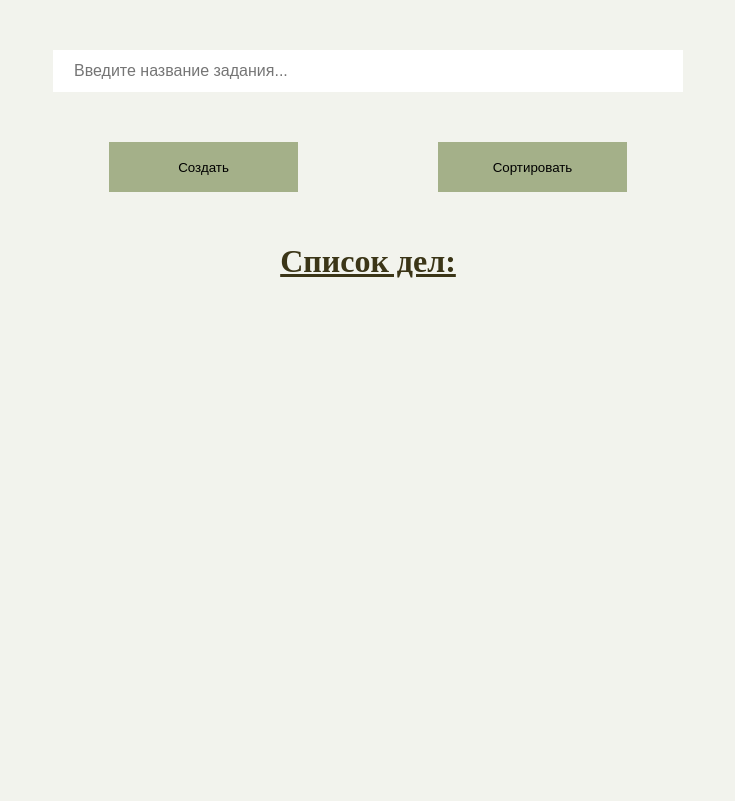
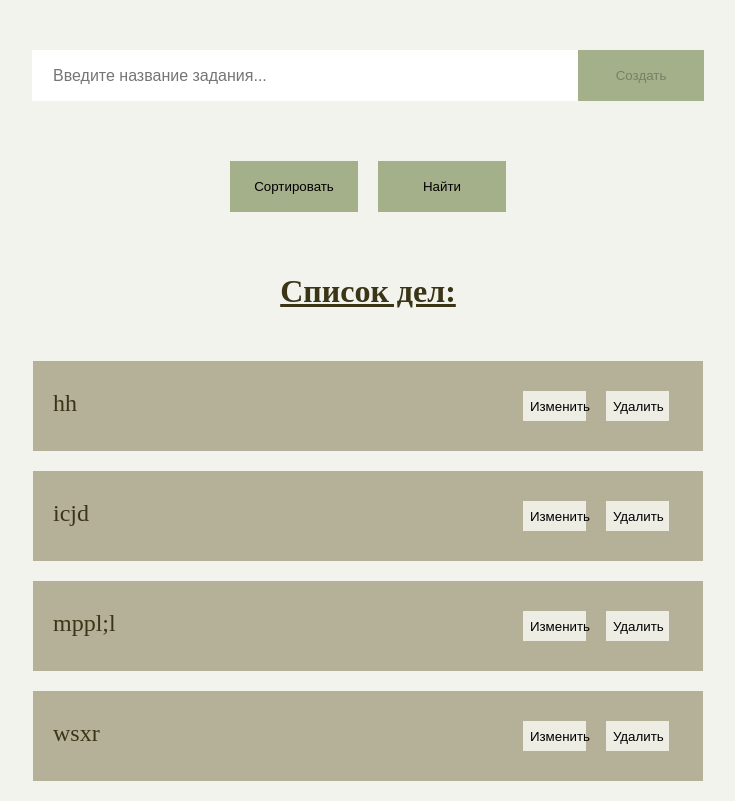
Before and after one commit to EvgeniyaKaz/todo-list, a React (Create React App) app: page / in a window 1280 px wide. Shown: the whole page, without its empty margins (272-1007 px from the left). Built offline with nearby package versions, Linux system fonts and the light colour scheme; data requests are answered from the project's data file.

Commit message:
add project

```diff
--- a/src/App.js
+++ b/src/App.js
@@ -1,64 +1,95 @@
 import styles from "./App.module.css";
 import { useEffect, useState } from "react";
-import { BlockButtons, TodoList } from "./components";
+import { Form, TodosList } from "./components";
 
 function App() {
-	const [todo, setTodo] = useState([]);
+	const [todos, setTodos] = useState([]);
 	const [isLoading, setIsLoading] = useState(false);
 	const [refreshTodoFlag, setRefreshTodoFlag] = useState(false);
-	const [isDeleting, setIsDeleting] = useState(false);
 	const [inputValue, setInputValue] = useState("");
+	const [isValid, setIsValid] = useState(true);
+	const [isSorted, setIsSorted] = useState(false);
+	const [searchPhrase, setSearchPhrase] = useState(false);
 
-	const refreshTodo = () => setRefreshTodoFlag(!refreshTodoFlag);
+	const refreshTodos = () => setRefreshTodoFlag(!refreshTodoFlag);
+
+	const searchTask = todos.filter((task) => {
+		return task.title.toLowerCase().includes(inputValue.toLowerCase());
+	});
 
 	useEffect(() => {
 		setIsLoading(true);
 
 		fetch("http://localhost:3005/todos")
 			.then((loadedData) => loadedData.json())
-			.then((loadedTodo) => {
-				setTodo(loadedTodo);
+			.then((loadedTodos) => {
+				setTodos(loadedTodos);
 			})
 			.catch((error) => {
 				console.log(error);
 			})
 			.finally(() => setIsLoading(false));
-	}, [refreshTodoFlag, isDeleting]);
 
-	const searchTask = todo.filter((task) => {
-		return task.title.toLowerCase().includes(inputValue.toLowerCase());
-	});
+		if (inputValue.length > 3 && inputValue !== "") {
+			return setIsValid(false);
+		} else {
+			return setIsValid(true);
+		}
+	}, [refreshTodoFlag, isValid, inputValue]);
+
+	const addTask = (event) => {
+		event.preventDefault();
+
+		fetch("http://localhost:3005/todos", {
+			method: "POST",
+			headers: { "Content-Type": "application/json;charset=utf-8" },
+			body: JSON.stringify({
+				title: inputValue,
+				status: false,
+			}),
+		})
+			.then(() => refreshTodos())
+			.finally(() => setInputValue(""));
+	};
+
+	const sortTask = () => {
+		setIsSorted(!isSorted);
+
+		const newTodo = [...todos];
+
+		const sortArray = newTodo.sort((a, b) => (a.title > b.title ? 1 : -1));
+
+		if (isSorted) {
+			setTodos(sortArray);
+		}
+	};
+
+	const searchText = () => {
+		setSearchPhrase(!searchPhrase);
+
+		setTodos(searchTask);
+	};
 
 	return (
 		<>
 			<div className={styles.container}>
 				<header>
-					<form className={styles["container_form"]}>
-						<input
-							className={styles["container_form_input"]}
-							type="search"
-							placeholder="Введите название задания..."
-							value={inputValue}
-							onChange={({ target }) =>
-								setInputValue(target.value)
-							}
-						/>
-					</form>
-					<BlockButtons
-						todo={todo}
-						setTodo={setTodo}
+					<Form
+						addTask={addTask}
 						inputValue={inputValue}
 						setInputValue={setInputValue}
-						refreshTodo={refreshTodo}
+						isValid={isValid}
 					/>
 				</header>
 				<main>
-					<TodoList
-						todo={todo}
+					<TodosList
+						todos={todos}
 						isLoading={isLoading}
-						setIsDeleting={setIsDeleting}
-						refreshTodo={refreshTodo}
 						searchTask={searchTask}
+						sortTask={sortTask}
+						refreshTodos={refreshTodos}
+						searchText={searchText}
+						inputValue={inputValue}
 					/>
 				</main>
 			</div>
--- a/src/App.module.css
+++ b/src/App.module.css
@@ -7,11 +7,22 @@
 
 .container_form_input{
 	border: 0.5px solid white;
-	width: 50%;
-	height: 30px;
+	width: 40%;
+	height: 11px;
 	padding: 20px;
 	margin: 20px auto;
+	padding: 19px 20px ;
+	margin-right: 0;
 	font-size: 1rem;
+}
+
+.container_form_button{
+	width:10%;
+	margin: 0 auto;
+	margin-left: 0;
+	height: 50.5px;
+	background-color: rgb(164, 176, 137);
+	border: 0.5px solid rgb(164, 176, 137);
 }
 
 .container_button-block{
@@ -21,10 +32,10 @@
     margin: 30px 10px;
 }
 
-.container_button-block_button{
-	width:15%;
+.container_header_button{
+	width:10%;
 	margin: auto 70px;
-	height: 50px;
+	height: 25px;
 	background-color: rgb(164, 176, 137);
 	border: 0.5px solid rgb(164, 176, 137);
 }
@@ -40,40 +51,6 @@
     color: rgb(59, 53, 23);
     font-size: 2rem;
     text-decoration: underline;
-}
-
-.container_main{
-    margin: 20px 10px;
-    border: 20px;
-}
-
-.container_main_todo{
-    color: rgb(59, 53, 23);
-    background-color: rgb(181, 176, 152);
-    width: 50%;
-    padding: 20px 20px;
-    font-size: 1.5rem;
-    margin:20px  auto;
-}
-
-.container_main_todo_button{
-	width:10%;
-	margin: 10px;
-	height: 30px;
-	background-color: #edede4;
-	border: 0.5px solid #edede4;
-}
-
-.container_main_todo_active-todo{
-	display: inline-block;
-	width:73%;
-}
-
-.container_main_todo_inactive-todo{
-	display: inline-block;
-	width:87%;
-	text-decoration:line-through;
-	color:#dbdbd3;
 }
 
 .loader{
--- a/src/components/block-buttons.js
+++ /dev/null
@@ -1,57 +0,0 @@
-import styles from "../App.module.css";
-import { useState } from "react";
-
-export const BlockButtons = ({
-	todo,
-	setTodo,
-	inputValue,
-	setInputValue,
-	refreshTodo,
-}) => {
-	const [blockButton, setBlockButton] = useState(false);
-
-	const addTask = () => {
-		setBlockButton(true);
-
-		fetch("http://localhost:3005/todos", {
-			method: "POST",
-			headers: { "Content-Type": "application/json;charset=utf-8" },
-			body: JSON.stringify({
-				title: inputValue,
-				status: "Задача активна",
-			}),
-		})
-			.then(() => refreshTodo())
-			.finally(() => setBlockButton(false), setInputValue(""));
-	};
-
-	const sortTask = () => {
-		const newTodo = [...todo];
-
-		const sortArray = newTodo.sort((a, b) => (a.title > b.title ? 1 : -1));
-
-		setTodo(sortArray);
-	};
-
-	return (
-		<>
-			<div className={styles["container_button-block"]}>
-				<button
-					className={styles["container_button-block_button"]}
-					onClick={addTask}
-					disabled={blockButton}
-					type="submit"
-				>
-					Создать
-				</button>
-				<button
-					className={styles["container_button-block_button"]}
-					disabled={blockButton}
-					onClick={sortTask}
-				>
-					Сортировать
-				</button>
-			</div>
-		</>
-	);
-};
--- a/src/components/block-todo-list.js
+++ /dev/null
@@ -1,87 +0,0 @@
-import styles from "../App.module.css";
-
-export const TodoList = ({
-	isLoading,
-	setIsDeleting,
-	refreshTodo,
-	searchTask,
-}) => {
-	const deleteTask = (numberId) => {
-		setIsDeleting(true);
-
-		const idTodo = numberId.id;
-		const url = "http://localhost:3005/todos/" + idTodo;
-
-		fetch(url, {
-			method: "DELETE",
-		}).finally(() => {
-			setIsDeleting(false);
-		});
-	};
-
-	const updateTask = (numberId) => {
-		const idTodo = numberId.id;
-
-		const url = "http://localhost:3005/todos/" + idTodo;
-
-		fetch(url, {
-			method: "PATCH",
-			headers: { "Content-Type": "application/json;charset=utf-8" },
-			body: JSON.stringify({
-				status: "Задача выполнена",
-			}),
-		})
-			.then(() => refreshTodo())
-			.finally();
-	};
-	return (
-		<>
-			<div className={styles["container_header"]}>
-				<h1 className={styles["container_header_text"]}>Список дел:</h1>
-			</div>
-			<div className={styles["container_main"]}>
-				{isLoading ? (
-					<div className={styles.loader}></div>
-				) : (
-					searchTask.map(({ title, id, status }) => (
-						<div
-							className={styles["container_main_todo"]}
-							key={Math.random()}
-						>
-							<span
-								key={id}
-								className={
-									status === "Задача активна"
-										? styles[
-												"container_main_todo_active-todo"
-										  ]
-										: styles[
-												"container_main_todo_inactive-todo"
-										  ]
-								}
-							>
-								{title}
-							</span>
-							{status === "Задача активна" ? (
-								<button
-									className={
-										styles["container_main_todo_button"]
-									}
-									onClick={() => updateTask({ id })}
-								>
-									Готово
-								</button>
-							) : null}
-							<button
-								onClick={() => deleteTask({ id })}
-								className={styles["container_main_todo_button"]}
-							>
-								Удалить
-							</button>
-						</div>
-					))
-				)}
-			</div>
-		</>
-	);
-};
--- /dev/null
+++ b/src/components/block-todos/block-todos.module.css
@@ -0,0 +1,59 @@
+.container_header_button{
+	width:10%;
+	margin: 10px 10px;
+	height: 50.5px;
+	background-color: rgb(164, 176, 137);
+	border: 0.5px solid rgb(164, 176, 137);
+}
+
+.container_header{
+    display: flex;
+	justify-content: center;
+	align-items: center;
+    margin: 30px 10px;
+}
+
+.container_header_text{
+    color: rgb(59, 53, 23);
+    font-size: 2rem;
+    text-decoration: underline;
+}
+
+.container_main{
+    margin: 20px 10px;
+    border: 20px;
+}
+
+.container_main_todo{
+    color: rgb(59, 53, 23);
+    background-color: rgb(181, 176, 152);
+    width: 50%;
+    padding: 20px 20px;
+    font-size: 1.5rem;
+    margin:20px  auto;
+}
+
+.container_main_todo_button{
+	width:10%;
+	margin: 10px;
+	height: 30px;
+	background-color: #edede4;
+	border: 0.5px solid #edede4;
+}
+
+.container_main_todo_active-todo{
+	display: inline-block;
+	width:73%;
+}
+
+.container_main_todo_input{
+	display: inline-block;
+	width:73%;
+	background-color: rgb(181, 176, 152);
+}
+
+.butt{
+	display: flex;
+	justify-content: center;
+	align-items: center;
+}
--- /dev/null
+++ b/src/components/block-todos/editing-form.js
@@ -0,0 +1,47 @@
+import styles from "./block-todos.module.css";
+import { useState } from "react";
+
+export const EditingForm = ({ id, status, refreshTodos }) => {
+	const [value, setValue] = useState("");
+
+	const changeTaskText = (id) => {
+		const idTodo = id.id;
+
+		const url = "http://localhost:3005/todos/" + idTodo;
+
+		fetch(url, {
+			method: "PATCH",
+			headers: { "Content-Type": "application/json;charset=utf-8" },
+			body: JSON.stringify({
+				title: value,
+				status: false,
+			}),
+		})
+			.then(() => refreshTodos())
+			.finally(() => setValue(""));
+	};
+
+	return (
+		<>
+			<input
+				className={styles["container_main_todo_input"]}
+				value={value}
+				key={Math.random()}
+				type="text"
+				onChange={({ target }) => setValue(target.value)}
+			/>
+			<button
+				className={styles["container_main_todo_button"]}
+				disabled={status === true ? true : false}
+			>
+				Изменить
+			</button>
+			<button
+				className={styles["container_main_todo_button"]}
+				onClick={() => changeTaskText({ id })}
+			>
+				Готово
+			</button>
+		</>
+	);
+};
--- /dev/null
+++ b/src/components/block-todos/sorting-and-searching-buttons.js
@@ -0,0 +1,22 @@
+import styles from "./block-todos.module.css";
+
+export const SortingAndSearchingButtons = ({ sortTask, searchText }) => {
+	return (
+		<>
+			<div className={styles.butt}>
+				<button
+					className={styles["container_header_button"]}
+					onClick={sortTask}
+				>
+					Сортировать
+				</button>
+				<button
+					className={styles["container_header_button"]}
+					onClick={searchText}
+				>
+					Найти
+				</button>
+			</div>
+		</>
+	);
+};
--- /dev/null
+++ b/src/components/block-todos/todo.js
@@ -0,0 +1,36 @@
+import styles from "./block-todos.module.css";
+
+export const Todo = ({ id, status, title, refreshTodos, updateTask }) => {
+	const deleteTask = (numberId) => {
+		const idTodo = numberId.id;
+
+		const url = "http://localhost:3005/todos/" + idTodo;
+
+		fetch(url, {
+			method: "DELETE",
+		}).finally(() => refreshTodos());
+	};
+	return (
+		<>
+			<span
+				key={id}
+				className={styles["container_main_todo_active-todo"]}
+			>
+				{title}
+			</span>
+			<button
+				className={styles["container_main_todo_button"]}
+				onClick={() => updateTask({ id })}
+				disabled={status === true ? true : false}
+			>
+				Изменить
+			</button>
+			<button
+				onClick={() => deleteTask({ id })}
+				className={styles["container_main_todo_button"]}
+			>
+				Удалить
+			</button>
+		</>
+	);
+};
--- /dev/null
+++ b/src/components/block-todos/todos-list.js
@@ -0,0 +1,69 @@
+import styles from "./block-todos.module.css";
+import { SortingAndSearchingButtons } from "./sorting-and-searching-buttons";
+import { EditingForm } from "./editing-form";
+import { Todo } from "./todo";
+
+export const TodosList = ({
+	todos,
+	isLoading,
+	sortTask,
+	refreshTodos,
+	searchText,
+	inputValue,
+}) => {
+	const updateTask = (numberId) => {
+		const idTodo = numberId.id;
+		console.log(idTodo);
+
+		const url = "http://localhost:3005/todos/" + idTodo;
+
+		fetch(url, {
+			method: "PUT",
+			headers: { "Content-Type": "application/json;charset=utf-8" },
+			body: JSON.stringify({
+				title: inputValue,
+				status: true,
+			}),
+		}).then(() => refreshTodos());
+	};
+
+	return (
+		<>
+			<SortingAndSearchingButtons
+				sortTask={sortTask}
+				searchText={searchText}
+			/>
+			<div className={styles["container_header"]}>
+				<h1 className={styles["container_header_text"]}>Список дел:</h1>
+			</div>
+			<div className={styles["container_main"]}>
+				{isLoading ? (
+					<div className={styles.loader}></div>
+				) : (
+					todos.map(({ title, id, status }) => (
+						<div
+							className={styles["container_main_todo"]}
+							key={Math.random()}
+						>
+							{status === true ? (
+								<EditingForm
+									id={id}
+									status={status}
+									refreshTodos={refreshTodos}
+								/>
+							) : (
+								<Todo
+									id={id}
+									status={status}
+									title={title}
+									refreshTodos={refreshTodos}
+									updateTask={updateTask}
+								/>
+							)}
+						</div>
+					))
+				)}
+			</div>
+		</>
+	);
+};
--- /dev/null
+++ b/src/components/form.js
@@ -0,0 +1,24 @@
+import styles from "../App.module.css";
+
+export const Form = ({ addTask, inputValue, setInputValue, isValid }) => {
+	return (
+		<>
+			<form className={styles["container_form"]} onSubmit={addTask}>
+				<input
+					className={styles["container_form_input"]}
+					type="text"
+					placeholder="Введите название задания..."
+					value={inputValue}
+					onChange={({ target }) => setInputValue(target.value)}
+				/>
+				<button
+					className={styles["container_form_button"]}
+					type="submit"
+					disabled={isValid}
+				>
+					Создать
+				</button>
+			</form>
+		</>
+	);
+};
--- a/src/components/index.js
+++ b/src/components/index.js
@@ -1,2 +1,2 @@
-export * from './block-buttons'
-export * from './block-todo-list'
+export * from "./block-todos/todos-list";
+export * from "./form";
--- a/src/db.json
+++ b/src/db.json
@@ -1,3 +1,24 @@
 {
-  "todos": []
+  "todos": [
+    {
+      "title": "hh",
+      "status": false,
+      "id": "366b"
+    },
+    {
+      "id": "c076",
+      "title": "icjd",
+      "status": false
+    },
+    {
+      "id": "6698",
+      "title": "mppl;l",
+      "status": false
+    },
+    {
+      "id": "c878",
+      "title": "wsxr",
+      "status": false
+    }
+  ]
 }
```
